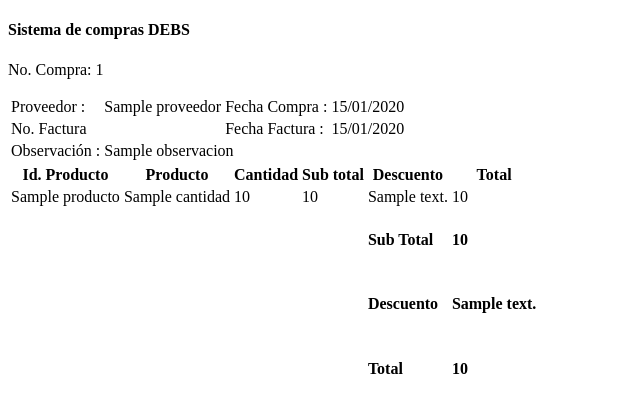
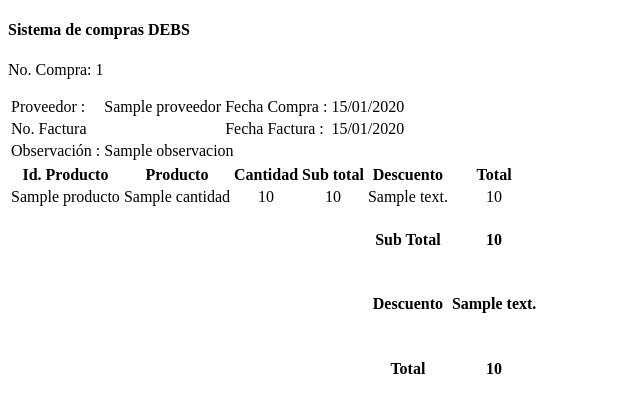
Before and after one commit to Owncreed93/django-facturacion, a Django app: template app/cmp/templates/cmp/compras_print_one.html in a window 1280 px wide. Shown: the top 413 px of the page, without its empty margins (0-640 px from the left). Run offline with Django 3.2, Linux system fonts and the light colour scheme; the template is opened without the code that fills it: most values are stand-ins (such as "Sample title", 1, 10 or a date in 2020).

Commit message:
Anadido estilo de centrado a factura pdf

```diff
--- a/app/cmp/templates/cmp/compras_print_one.html
+++ b/app/cmp/templates/cmp/compras_print_one.html
@@ -11,6 +11,10 @@
             margin: 1cm;
         }
         .table td .numero{
+            text-align: center;
+        }
+
+        .table tbody tr td{
             text-align: center;
         }
     </style>
```
